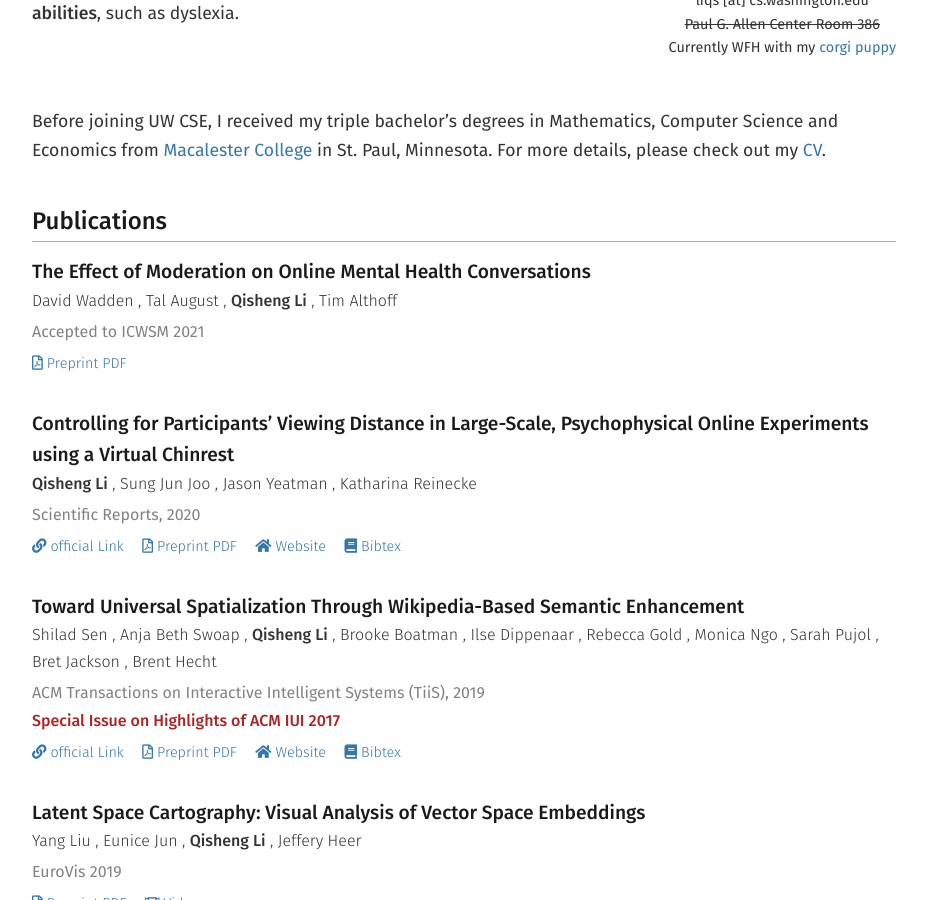
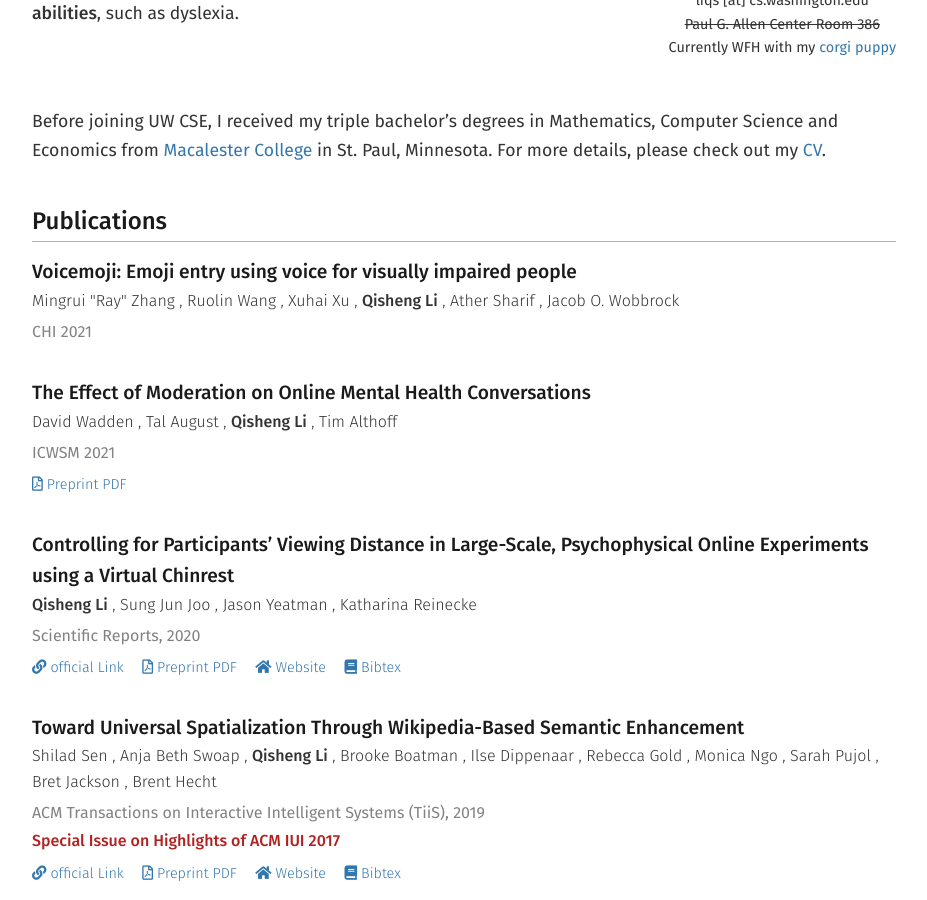
Before and after one commit to QishengLi/my_website, a Jekyll site: the page built from index.md, in a window 1280 px wide and 900 px high, scrolled down 348 px. Shown: the whole window, without its empty margins (176-1103 px from the left). Built offline with Jekyll 4.4.1, drawn with Linux system fonts in a browser that asks for light colours; nearby versions of some CDN libraries.

Commit message:
* update publication

```diff
--- a/_data/publications.yml
+++ b/_data/publications.yml
@@ -1,6 +1,31 @@
+- id: voicemoji
+  title: "Voicemoji: Emoji entry using voice for visually impaired people"
+  year: 2021
+  doi:
+  preprint:
+  arxiv:
+  official:
+  authors:
+    - Mingrui "Ray" Zhang
+    - Ruolin Wang
+    - Xuhai Xu
+    - Qisheng Li
+    - Ather Sharif
+    - Jacob O. Wobbrock
+  venue: CHI
+  venue_tags:
+    -
+  venue_location:
+  venue_url: https://chi2021.acm.org/
+  highlight: true
+  video:
+  link:
+  type:
+    - Conference
+
 - id: mod_conversation
   title: "The Effect of Moderation on Online Mental Health Conversations"
-  year: 2020
+  year: 2021
   doi:
   preprint: /files/2020-mod_conversation.pdf
   arxiv:
@@ -10,11 +35,11 @@
     - Tal August
     - Qisheng Li
     - Tim Althoff
-  venue: Accepted to ICWSM 2021
+  venue: ICWSM
   venue_tags:
     -
   venue_location:
-  venue_url:
+  venue_url: https://www.icwsm.org/2021/index.html
   highlight: true
   video:
   link:
```
